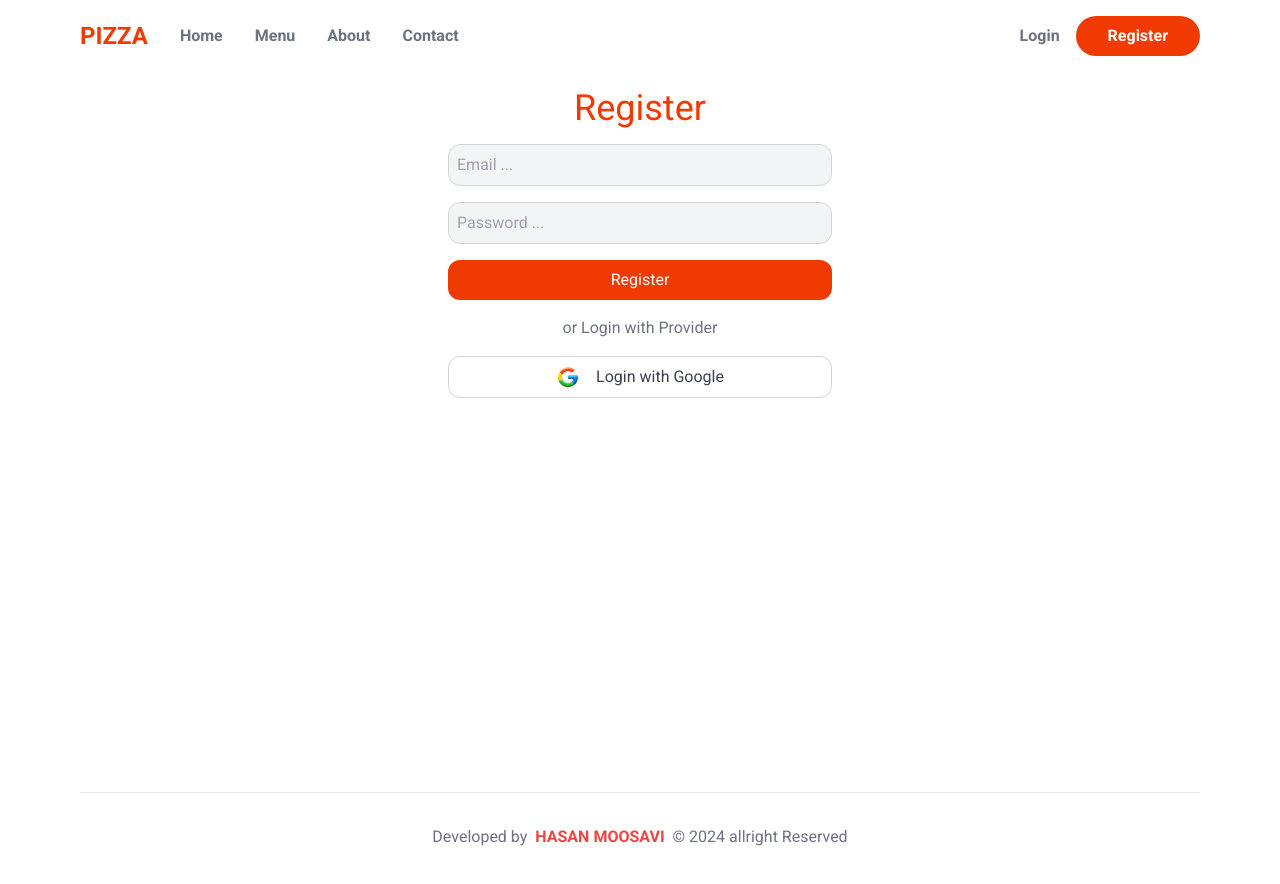
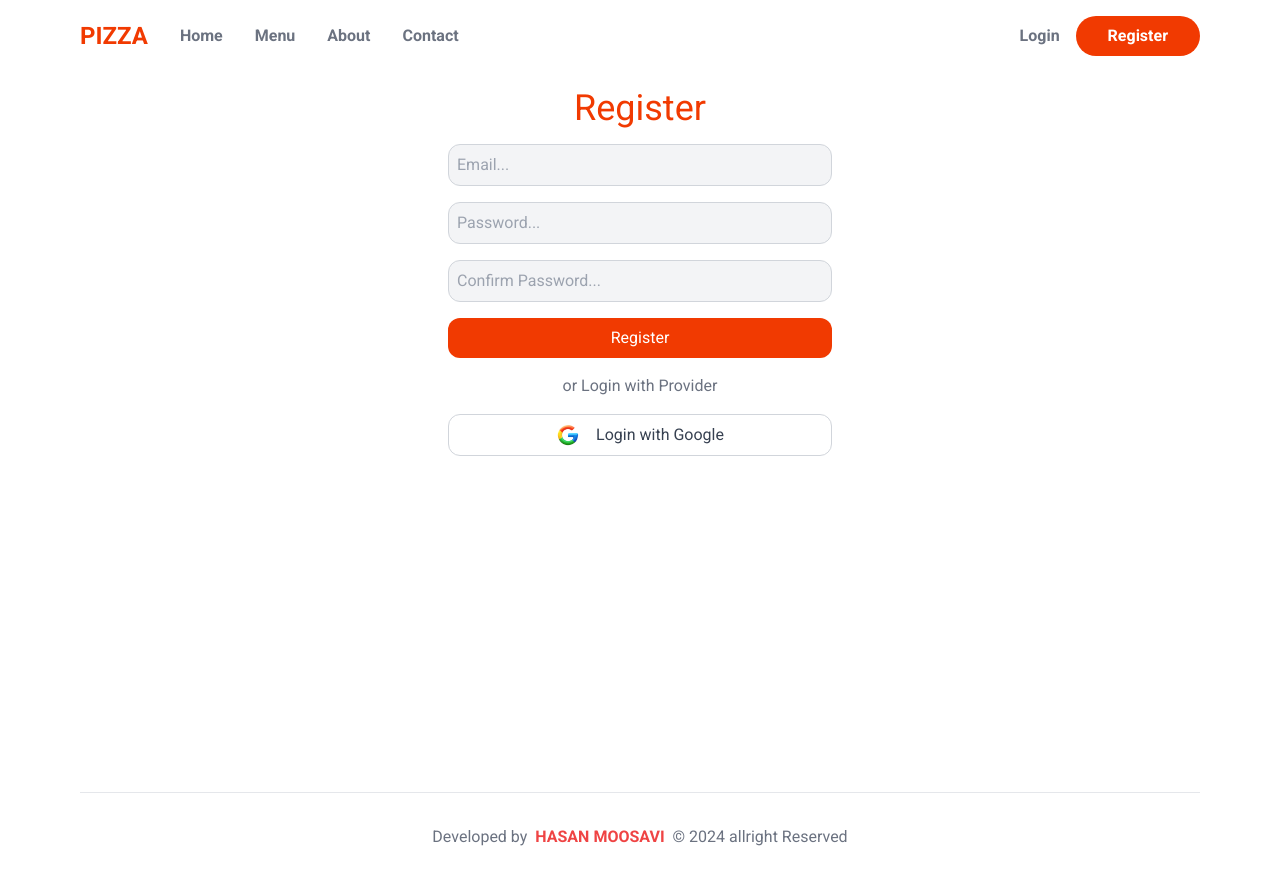
Before and after one commit to hasan814/OrderingFood, a Next.js app: page /register in a window 1280 px wide. Shown: the top 884 px of the page. Built offline with nearby package versions, Linux system fonts and the light colour scheme; no server answers.

Commit message:
Finished Register Section

```diff
--- a/src/app/(auth)/register/page.jsx
+++ b/src/app/(auth)/register/page.jsx
@@ -1,6 +1,15 @@
+import { getServerSession } from "next-auth";
+import { authOptions } from "@/app/api/auth/[...nextauth]/route";
+import { redirect } from "next/navigation";
+
 import RegisterPage from "@/templates/RegisterPage";
 
-const Register = () => {
+const Register = async () => {
+  // ============== Session ============
+  const session = await getServerSession(authOptions);
+  if (session) redirect("/");
+
+  // ============== Rendering ============
   return <RegisterPage />;
 };
 
--- a/src/app/api/auth/register/router.js
+++ b/src/app/api/auth/register/route.js
@@ -1,7 +1,8 @@
+import { NextResponse } from "next/server";
+import { hashPassword } from "@/utils/auth";
+
 import User from "@/models/Use";
-import { hashPassword } from "@/utils/auth";
 import connectDB from "@/utils/connectDb";
-import { NextResponse } from "next/server";
 
 export const POST = async (req) => {
   try {
@@ -13,7 +14,10 @@ export const POST = async (req) => {
 
     const existingUser = await User.findOne({ email });
     if (existingUser)
-      return NextResponse.json({ error: "There is sush an account" }, {});
+      return NextResponse.json(
+        { error: "There is such an account" },
+        { status: 422 }
+      );
     const hashedPassword = await hashPassword(password);
     const newUser = await User.create({ email, password: hashedPassword });
 
@@ -21,7 +25,7 @@ export const POST = async (req) => {
   } catch (error) {
     console.log(error);
     return NextResponse.json(
-      { error: "Error in Connecting to DB" },
+      { error: "مشکلی در سرور رخ داده است" },
       { status: 500 }
     );
   }
--- a/src/components/elements/Loader.jsx
+++ b/src/components/elements/Loader.jsx
@@ -2,13 +2,15 @@ import { ThreeDots } from "react-loader-spinner";
 
 const Loader = () => {
   return (
+    <div className="flex items-center justify-center">
       <ThreeDots
-      color="#304ffe"
+        color="#d83434"
         ariaLabel="three-dots-loading"
         visible={true}
         wrapperStyle={{ margin: "auto" }}
         height={45}
       />
+    </div>
   );
 };
 
--- a/src/components/templates/RegisterPage.jsx
+++ b/src/components/templates/RegisterPage.jsx
@@ -1,13 +1,71 @@
+"use client";
+
+import { toast, Toaster } from "react-hot-toast";
+import { useRouter } from "next/navigation";
+import { useState } from "react";
+
 import Image from "next/image";
+import Loader from "@/elements/Loader";
 
 const RegisterPage = () => {
+  // ============ Router ===========
+  const router = useRouter();
+
+  // ============ State ===========
+  const [email, setEmail] = useState("");
+  const [password, setPassword] = useState("");
+  const [rePassword, setRePassword] = useState("");
+  const [loading, setLoading] = useState(false);
+
+  // ============ Function ===========
+  const signHandler = async (event) => {
+    event.preventDefault();
+    if (password !== rePassword) {
+      toast.error("Password is not match");
+      return;
+    }
+    setLoading(true);
+    const response = await fetch("/api/auth/register", {
+      method: "POST",
+      body: JSON.stringify({ email, password }),
+      headers: { "Content-Type": "application/json" },
+    });
+    const data = await response.json();
+    setLoading(false);
+    if (response.status === 201) router.push("/login");
+    else toast.error(data.error);
+  };
+  // ============ Rendering ===========
   return (
     <section className="mt-8">
+      <Toaster />
       <h1 className="text-center text-primary text-4xl">Register</h1>
       <form className="block max-w-sm mx-auto">
-        <input type="email" placeholder="Email ..." />
-        <input type="password" placeholder="Password ..." />
-        <button type="submit">Register</button>
+        <input
+          type="email"
+          placeholder="Email..."
+          value={email}
+          onChange={(event) => setEmail(event.target.value)}
+        />
+        <input
+          type="password"
+          placeholder="Password..."
+          value={password}
+          onChange={(event) => setPassword(event.target.value)}
+        />
+        <input
+          type="password"
+          placeholder="Confirm Password..."
+          value={rePassword}
+          onChange={(event) => setRePassword(event.target.value)}
+        />
+        {loading ? (
+          <Loader />
+        ) : (
+          <button type="submit" onClick={signHandler}>
+            Register
+          </button>
+        )}
         <div className="my-4 text-center text-gray-500">
           or Login with Provider
         </div>
```
Lines whose indentation alone changed are shown as unchanged.
